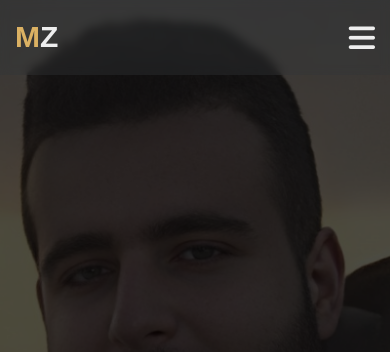
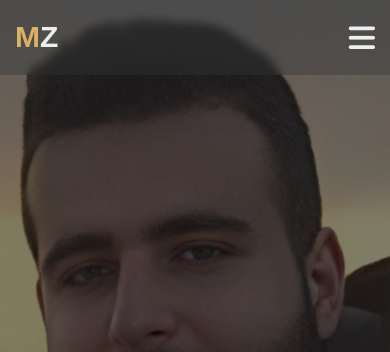
Before and after one commit to Mhmd12z/MZPortfolio.github.io, a plain HTML site: page index.html in a window 390 px wide. Shown: the top 352 px of the page. Drawn offline with Linux system fonts and the light colour scheme.

Commit message:
Edited Background on Small Screens

```diff
--- a/style.css
+++ b/style.css
@@ -299,6 +299,17 @@ body {
 
 
 @media (max-width: 767px) {
+  .back {
+    width: 100%;
+    height: 100vh;
+    background: url(./images/smallMain.png);
+    background-position: center;
+    background-size: cover;
+    background-repeat: no-repeat;
+    filter: brightness(50%);
+    z-index: -1;
+    background-attachment: local;
+  }
   .main .content h1 {
     font-size: 40px;
   }
```
